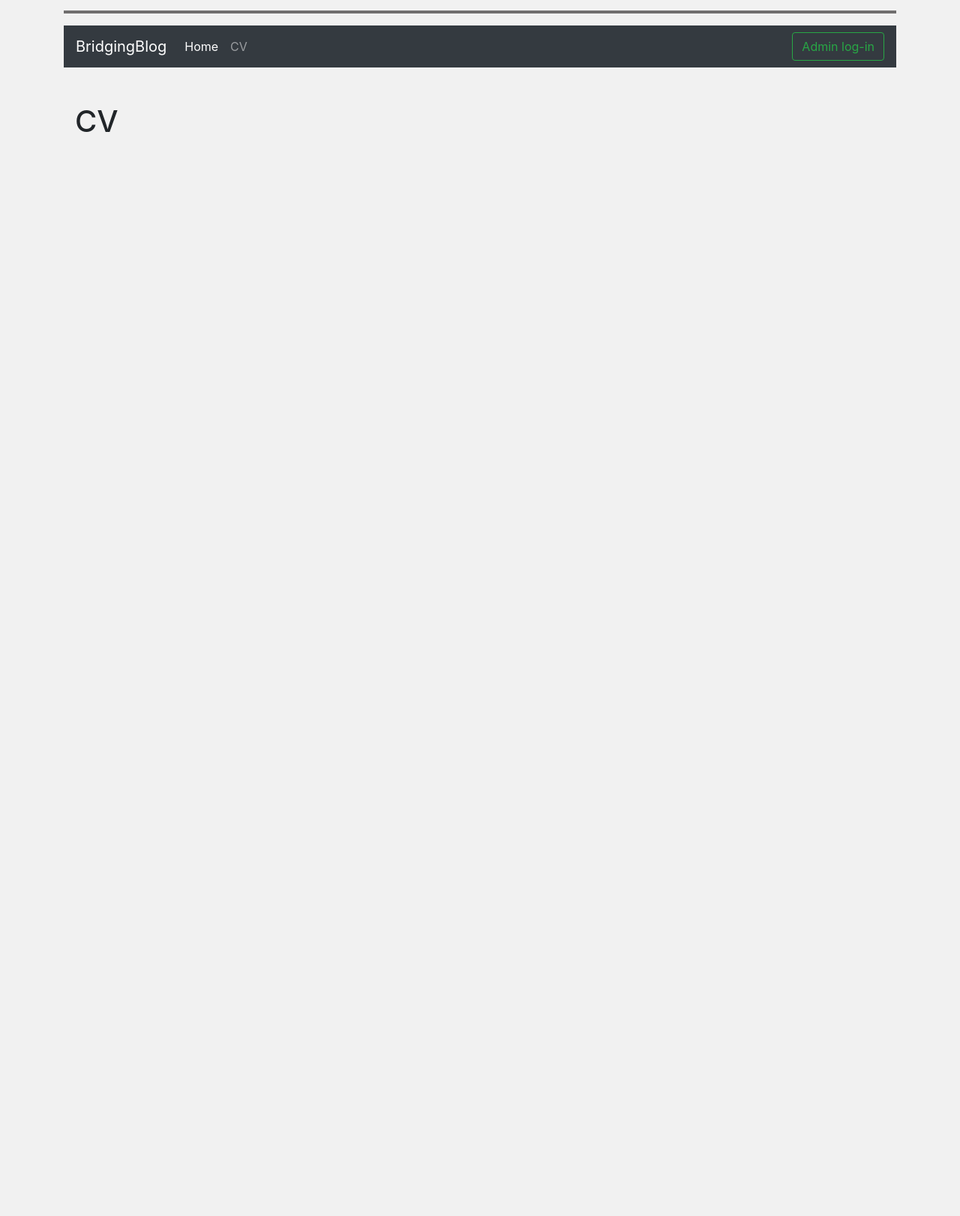
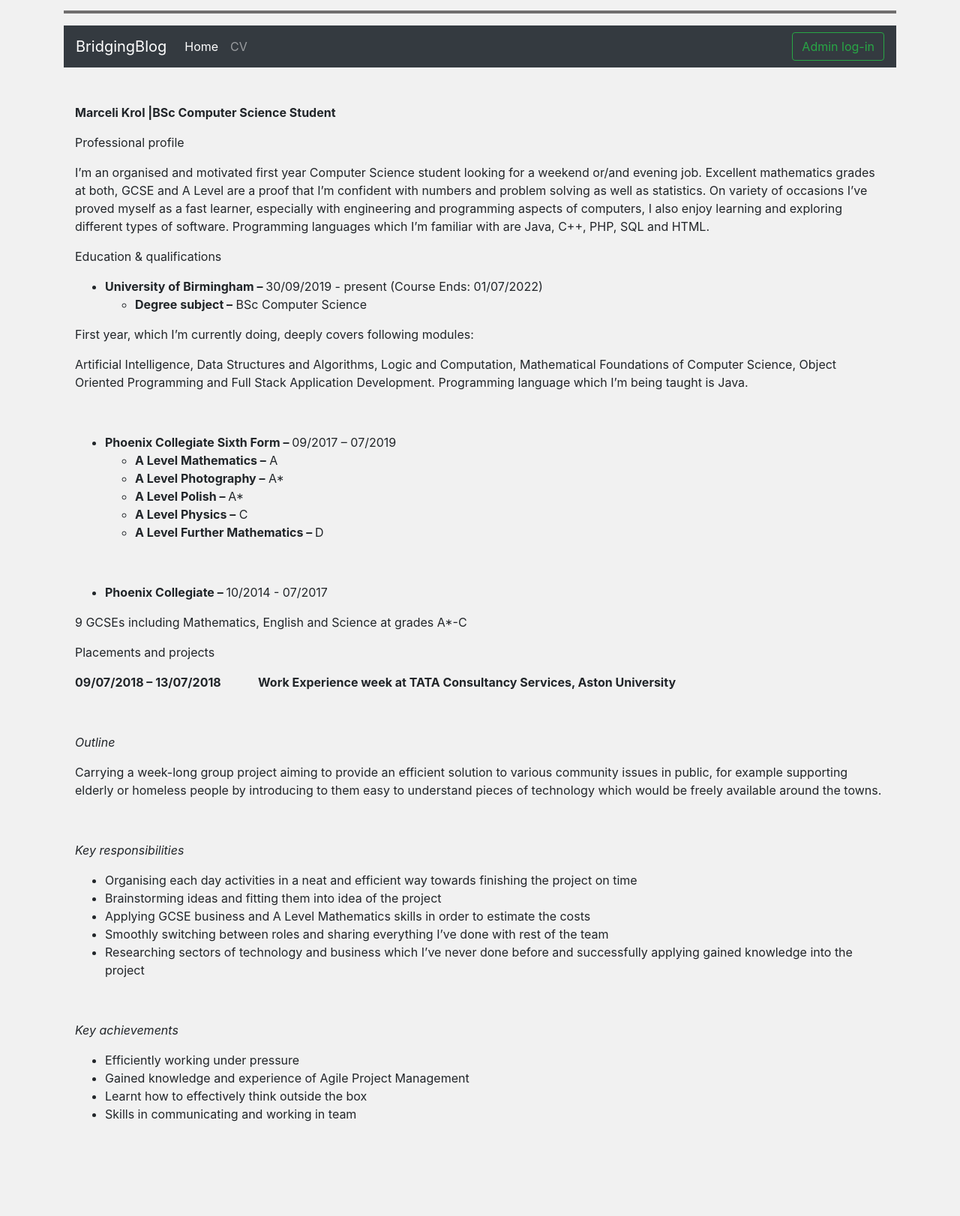
Before and after one commit to Marceli01/bridge, a Django app: page /myCV in a window 1280 px wide. Shown: the part 298-1920 px from the top of the page at 75% size. Before the commit the page ends 474 px from the top, so only its background shows below. Run offline with Django 3.2, Linux system fonts and the light colour scheme; some libraries are stand-ins or nearby versions.

Commit message:
Update cv.html

```diff
--- a/theblog/templates/cv.html
+++ b/theblog/templates/cv.html
@@ -3,6 +3,84 @@
 
 {% block content %}
 
-<h1>CV</h1>
+<p><strong>Marceli Krol |BSc Computer Science Student</strong></p>
+<p>Professional profile</p>
+<p>I&rsquo;m an organised and motivated first year Computer Science student looking for a weekend or/and evening job. Excellent mathematics grades at both, GCSE and A Level are a proof that I&rsquo;m confident with numbers and problem solving as well as statistics. On variety of occasions I&rsquo;ve proved myself as a fast learner, especially with engineering and programming aspects of computers, I also enjoy learning and exploring different types of software. Programming languages which I&rsquo;m familiar with are Java, C++, PHP, SQL and HTML.</p>
+<p>Education &amp; qualifications</p>
+<ul>
+<li><strong>University of Birmingham &ndash; </strong>30/09/2019 &shy;- present (Course Ends: 01/07/2022)
+<ul>
+<li><strong>Degree subject &ndash;</strong> BSc Computer Science</li>
+</ul>
+</li>
+</ul>
+<p>First year, which I&rsquo;m currently doing, deeply covers following modules:</p>
+<p>Artificial Intelligence, Data Structures and Algorithms, Logic and Computation, Mathematical Foundations of Computer Science, Object Oriented Programming and Full Stack Application Development. Programming language which I&rsquo;m being taught is Java.</p>
+<p>&nbsp;</p>
+<ul>
+<li><strong>Phoenix Collegiate Sixth Form &ndash; </strong>09/2017 &ndash; 07/2019
+<ul>
+<li><strong>A Level Mathematics &ndash;</strong> A</li>
+<li><strong>A Level Photography &ndash;</strong> A*</li>
+<li><strong>A Level Polish &ndash; </strong>A*</li>
+<li><strong>A Level Physics &ndash;</strong> C</li>
+<li><strong>A Level Further Mathematics &ndash; </strong>D</li>
+</ul>
+</li>
+</ul>
+<p>&nbsp;</p>
+<ul>
+<li><strong>Phoenix Collegiate &ndash; </strong>10/2014 - 07/2017</li>
+</ul>
+<p>9 GCSEs including Mathematics, English and Science at grades A*-C</p>
+<p>Placements and projects</p>
+<p><strong>09/07/2018 &ndash; 13/07/2018&nbsp;&nbsp;&nbsp;&nbsp;&nbsp;&nbsp;&nbsp;&nbsp;&nbsp;&nbsp;&nbsp;&nbsp; Work Experience week at TATA Consultancy Services, Aston University</strong></p>
+<p><strong>&nbsp;&nbsp;&nbsp;&nbsp;&nbsp;&nbsp;&nbsp;&nbsp;&nbsp;&nbsp;&nbsp;&nbsp;&nbsp;&nbsp;&nbsp; </strong><em>&nbsp;&nbsp;&nbsp;&nbsp;&nbsp;&nbsp;&nbsp;&nbsp;&nbsp;&nbsp;&nbsp;&nbsp;&nbsp;&nbsp;&nbsp;&nbsp;&nbsp;&nbsp;&nbsp;&nbsp;&nbsp;&nbsp;&nbsp;&nbsp;&nbsp;&nbsp;&nbsp;&nbsp;&nbsp;&nbsp;&nbsp; &nbsp;&nbsp;&nbsp;&nbsp;&nbsp;&nbsp;&nbsp;&nbsp;&nbsp;&nbsp;&nbsp;&nbsp;&nbsp;&nbsp;&nbsp; </em></p>
+<p><em>Outline</em></p>
+<p>Carrying a week-long group project aiming to provide an efficient solution to various community issues in public, for example supporting elderly or homeless people by introducing to them easy to understand pieces of technology which would be freely available around the towns.</p>
+<p>&nbsp;</p>
+<p><em>Key responsibilities</em></p>
+<ul>
+<li>Organising each day activities in a neat and efficient way towards finishing the project on time</li>
+<li>Brainstorming ideas and fitting them into idea of the project</li>
+<li>Applying GCSE business and A Level Mathematics skills in order to estimate the costs</li>
+<li>Smoothly switching between roles and sharing everything I&rsquo;ve done with rest of the team</li>
+<li>Researching sectors of technology and business which I&rsquo;ve never done before and successfully applying gained knowledge into the project</li>
+</ul>
+<p>&nbsp;</p>
+<p><em>Key achievements</em></p>
+<ul>
+<li>Efficiently working under pressure</li>
+<li>Gained knowledge and experience of Agile Project Management</li>
+<li>Learnt how to effectively think outside the box</li>
+<li>Skills in communicating and working in team</li>
+</ul>
+<p>&nbsp;</p>
+<p><em>&nbsp;</em></p>
+<p>&nbsp;</p>
+<p><strong>11/07/2017 &ndash; 15/07/2017&nbsp;&nbsp;&nbsp;&nbsp;&nbsp;&nbsp;&nbsp;&nbsp;&nbsp;&nbsp;&nbsp;&nbsp; Work Experience week at Department of Architecture and Engineering, Sandwell Council, Oldbury</strong></p>
+<p><strong>&nbsp;</strong></p>
+<p><em>Outline</em></p>
+<p>Working with architects and engineers in office as well as outside for a week. I&rsquo;ve spent half of the time on my individual project which was about making my own 3D model of innovative house and its surroundings different professional programs. Rest of the time was spent outside the office, either travelling to different clients with an engineer and trying to solve issues they were facing or visiting various building sites with an architect.</p>
+<p><strong>&nbsp;</strong></p>
+<p><em>Key responsibilities</em></p>
+<ul>
+<li>Efficient planning of my own project and setting deadlines which I have to meet</li>
+<li>Working towards identifying the issues on the site and finding possible solutions</li>
+<li>Keeping an eye on the details</li>
+<li>Making sure everything done so far on the site matches the blueprints</li>
+</ul>
+<p>&nbsp;</p>
+<p><em>Key achievements</em></p>
+<ul>
+<li>Gained knowledge and key skills in using professional software that is being used by architects on everyday basis, for example SketchUp or AutoCAD</li>
+<li>Learnt how problems are being identified and handled by working with an engineer</li>
+<li>Working individually for half of the time allowed me to learn how to efficiently plan and take responsibility for my actions</li>
+</ul>
+<p>&nbsp;</p>
+<p><em>&nbsp;</em></p>
+<p>Interests</p>
+<p><strong>Interests:&nbsp;&nbsp;&nbsp;&nbsp;&nbsp;&nbsp;&nbsp;&nbsp;&nbsp;&nbsp;&nbsp; </strong>Travelling, programming, creating 3D models and researching various algorithms that are being used all the time in the variety of programs.</p>
+
 
 {% endblock %}
```
